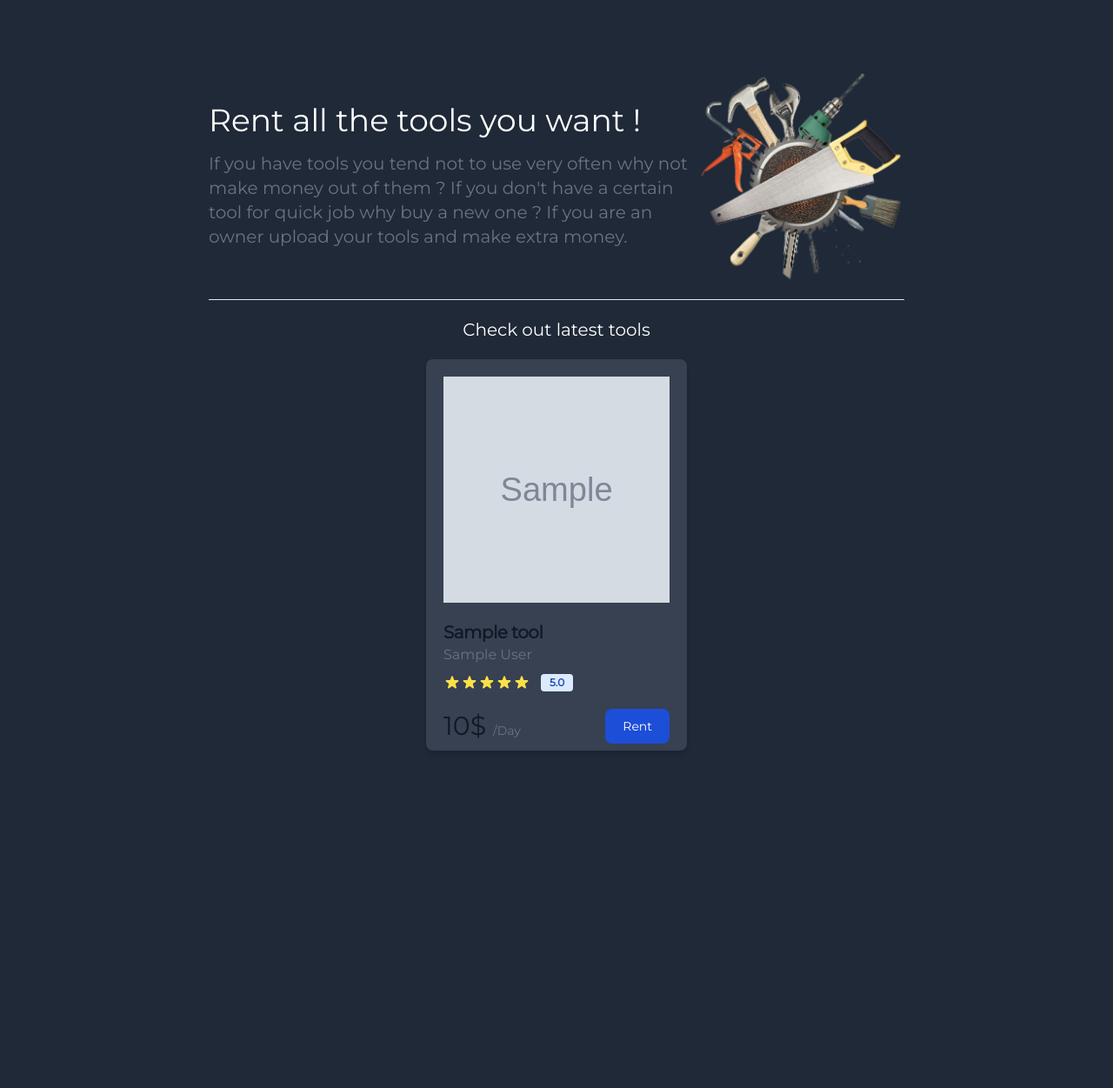
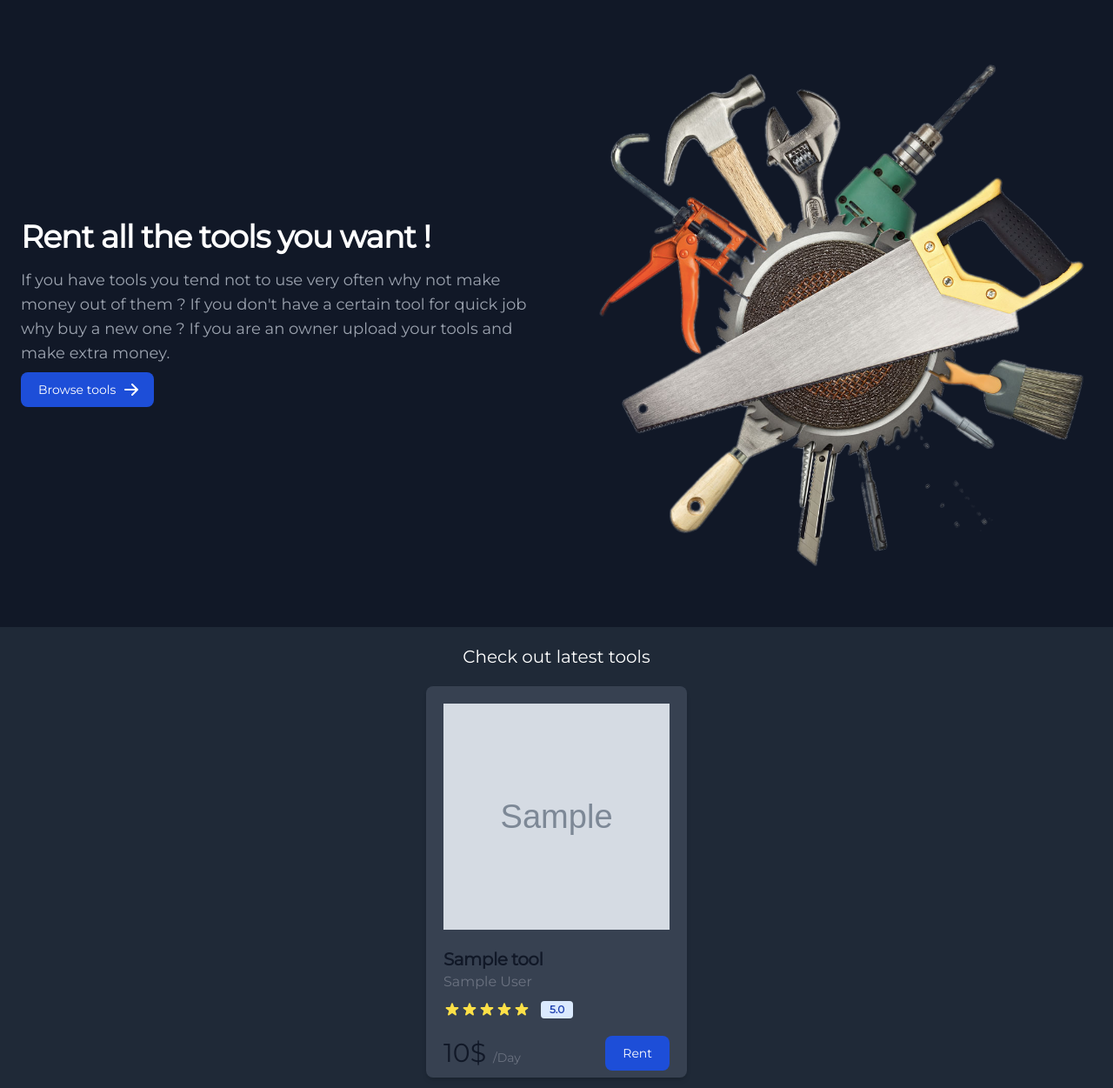
Before and after one commit to hamzaseif13/RentMyTool, a Django app: page / in a window 1280 px wide. Shown: the part 64-1315 px from the top of the page at 87% size. Before the commit the page ends 927 px from the top, so only its background shows below. Run offline with Django 4.2, Linux system fonts and the light colour scheme; tables that the repository leaves empty hold one stand-in row (values such as "Sample post"); grey boxes marked "Sample" are stand-in pictures; some libraries are stand-ins or nearby versions.

Commit message:
collect files fixed

```diff
--- a/ToolRental/urls.py
+++ b/ToolRental/urls.py
@@ -22,4 +22,4 @@ urlpatterns = [
     path('admin/', admin.site.urls),
     path('',include('rental.urls')),
     path('',include('django.contrib.auth.urls'))
-]+static(settings.STATIC_URL, document_root=settings.STATIC_ROOT)
+]
--- a/rental/templates/rental/home.html
+++ b/rental/templates/rental/home.html
@@ -8,38 +8,53 @@
     {% if request.GET.rented == "True" %}
         <h1 class="bg-green-500 text-center">Item has been rented successfully !</h1>
     {% endif %}
-    <main class="flex flex-col md:flex-row md:mt-20 mt-5 items-center justify-center  mx-4 lg:mx-[15rem] md:mx-[5rem] sm:mx-[5rem] ">
-        <div class="">
-            <H1 class="text-white text-4xl mb-4">Rent all the tools you want !</H1>
-            <p class="text-gray-500 text-xl">
-                If you have tools you tend not to use very often why not make money out of them ?
+
+    <section class="bg-gray-900 ">
+        <div class="gap-8 items-center py-2 px-4 mx-auto max-w-screen-xl xl:gap-16 md:grid md:grid-cols-2 sm:py-16 lg:px-6">
+
+          <div class="mt-4 md:mt-0">
+            <h2 class="mb-4 text-4xl tracking-tight font-extrabold  text-white">
+              Rent all the tools you want !
+            </h2>
+            <p class="mb-2 font-light  md:text-lg text-gray-400">
+             If you have tools you tend not to use very often why not make money out of them ?
                 If you don't have a certain tool for quick job why buy a new one ? If you are an owner upload your tools
                 and make extra money.
             </p>
+              <button class="inline-flex items-center bg-blue-700 text-white hover:bg-blue-800 focus:ring-4 focus:ring-primary-300 font-medium rounded-lg text-sm px-5 py-2.5 text-center focus:ring-primary-900">
+                Browse tools
+                <svg
+                  class="ml-2 -mr-1 w-5 h-5"
+                  fill="currentColor"
+                  viewBox="0 0 20 20"
+                  xmlns="http://www.w3.org/2000/svg">
+                  <path
+                    fillRule="evenodd"
+                    d="M10.293 3.293a1 1 0 011.414 0l6 6a1 1 0 010 1.414l-6 6a1 1 0 01-1.414-1.414L14.586 11H3a1 1 0 110-2h11.586l-4.293-4.293a1 1 0 010-1.414z"
+                    clipRule="evenodd"></path>
+                </svg>
+              </button>
+          </div>
+             <img class="w-full  block" src="{% static 'rental/images/Tool.png' %}" alt="dashboard" />
         </div>
-        <DIV>
-            <img src="{% static 'rental/images/Tool.png' %}" class=" w-[400px] md:w-[900px]" alt="tool image"/>
-        </DIV>
-
-    </main>
-    <hr class="mx-4 lg:mx-[15rem] md:mx-[5rem] sm:mx-[5rem] my-5">
-    <div>
+      </section>
+    <div class="mt-5">
         <h1 class="text-center text-white text-xl mb-5">Check out latest tools</h1>
         <div class="flex flex-wrap justify-center items-center  md:space-x-5">
             {% for tool in tools %}
                 {% if tool.is_available %}
                   <div class="max-w-[300px] h-[450px] border-white rounded-lg shadow-md bg-gray-700 mb-2">
                 <a href="#">
-                    <img class="p-5 rounded-t-lg w-[300px] h-[300px] object-cover"
+                    <img class="p-5 rounded w-[300px] h-[300px] object-cover"
                          src="{{ tool.image_url }}"
                          alt="product image">
                 </a>
                 <div class="px-5 pb-5">
-                    <a href="#">
+                    <a href="{% url 'tool' tool.id %}">
                         <h5 class="text-xl font-semibold tracking-tight text-gray-900 dark:text-white hover:text-blue-500">
                             {{ tool.name }}</h5>
                     </a>
-                    <a href="#">
+                    <a href="{% url 'profile' tool.owner.username %}">
                         <h5 class=" text-gray-500  hover:text-blue-500">
                             {{ tool.owner.full_name }}</h5>
                     </a>
--- a/rental/templates/rental/profile.html
+++ b/rental/templates/rental/profile.html
@@ -120,7 +120,7 @@
                             </td>
                             <td class="py-4 px-2">
                                 {% if rental.is_active %}
-                                    <a href="{% url 'cance_rental' rental.id %}"
+                                    <a href="{% url 'cancel_rental' rental.id %}"
                                        class="text-white bg-blue-700 hover:bg-blue-800 focus:ring-4 focus:outline-none focus:ring-blue-300 font-medium rounded-lg text-sm px-2 py-2.5 text-center ">Cancel
                                     </a>
                                 {% endif %}
--- a/rental/templates/rental/tool.html
+++ b/rental/templates/rental/tool.html
@@ -8,7 +8,7 @@
     {% endif %}
     <div>
         <div class="flex justify-center">
-            <div class="text-white flex flex-col md:flex-row justify-center   mx-2 mt-5">
+            <div class="text-white flex flex-col md:flex-row justify-center md:items-center  mx-2 mt-5">
                 <img alt='tool picture' src="{{ tool.image_url }}"
                      class="w-[25rem] h-[25rem] rounded object-cover shadow-md">
                 <div class="max-w-[25rem] md:ml-5">
--- a/rental/views.py
+++ b/rental/views.py
@@ -1,6 +1,6 @@
 import datetime
 import time
-
+12
 from django.contrib.auth.decorators import login_required
 from django.http import Http404
 from django.shortcuts import render, redirect
--- a/rental/static/rental/js/script.js
+++ b/static/rental/js/script.js
@@ -3,6 +3,5 @@ if (daysInput){
     daysInput.addEventListener('change',(event)=>{
         let price = parseInt(document.getElementById('price').innerText.slice(1))
         document.getElementById('totalprice').innerText=price*event.target.value
-
     })
 }
--- a/templates/registration/signup.html
+++ b/templates/registration/signup.html
@@ -5,7 +5,7 @@
     <h1 class="text-center text-3xl my-10 text-white">Registration </h1>
 
     <form class="shadow-lg rounded p-4  bg-gray-700 md:m-auto m-auto max-w-[600px] " method="post">
-        {% csrf_token %}
+            {% csrf_token %}
         <div class="mb-6 flex space-x-2">
             <div class="w-[48%]">
 
```
Also changed, not shown: ToolRental/settings.py (+8 -9 lines), static/rental/css/style.css (renamed from rental/static/rental/css/style.css), static/rental/images/Tool.png (renamed from rental/static/rental/images/Tool.png), 1 other file.
